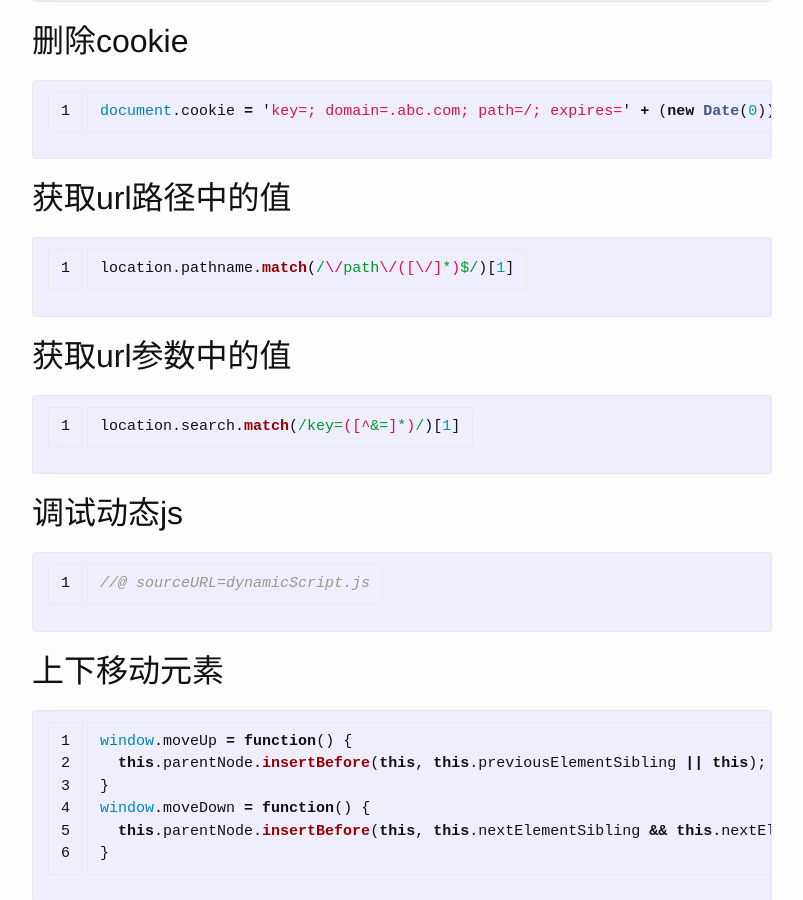
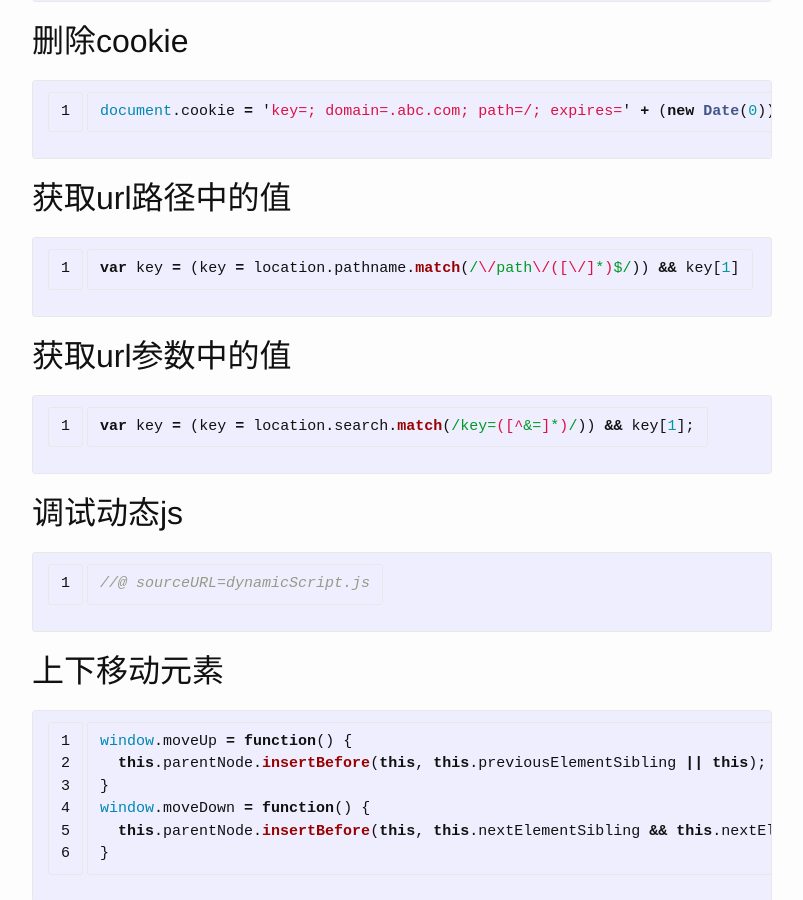
Before and after one commit to zhoukekestar/notes, a Jekyll site: the page built from _posts/2016-06-06-html-tips.markdown, in a window 1280 px wide and 900 px high, scrolled down 719 px. Shown: the whole window, without its empty margins (238-1041 px from the left). Built offline with Jekyll 4.4.1, drawn with Linux system fonts in a browser that asks for light colours.

Commit message:
value can be null

```diff
--- a/_posts/2016-06-06-html-tips.markdown
+++ b/_posts/2016-06-06-html-tips.markdown
@@ -30,12 +30,12 @@ document.cookie = 'key=; domain=.abc.com; path=/; expires=' + (new Date(0)).toUT
 
 ## 获取url路径中的值
 {% highlight js linenos %}
-location.pathname.match(/\/path\/([\/]*)$/)[1]
+var key = (key = location.pathname.match(/\/path\/([\/]*)$/)) && key[1]
 {% endhighlight %}
 
 ## 获取url参数中的值
 {% highlight js linenos %}
-location.search.match(/key=([^&=]*)/)[1]
+var key = (key = location.search.match(/key=([^&=]*)/)) && key[1];
 {% endhighlight %}
 
 ## 调试动态js
```
